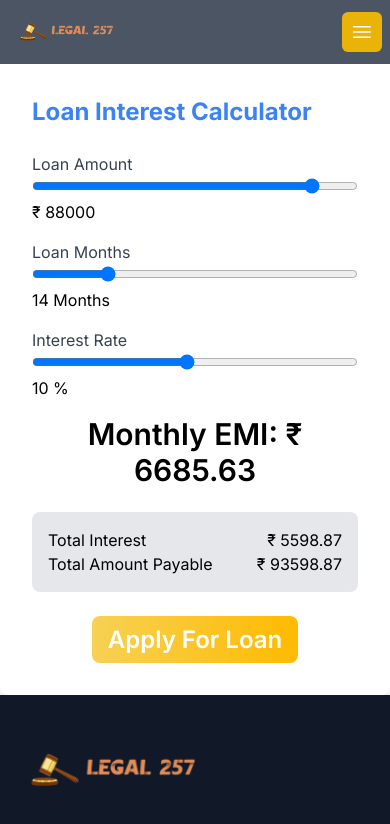
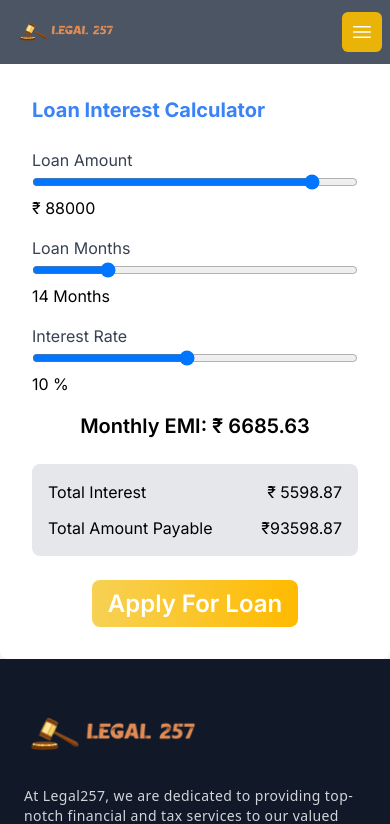
Before and after one commit to niks-nikhil-anand/finance_web_app, a Next.js app: page /calculator in a window 390 px wide. Shown: the top 824 px of the page. Built offline with nearby package versions, Linux system fonts and the light colour scheme.

Commit message:
Modified calculator

```diff
--- a/src/app/calculator/page.jsx
+++ b/src/app/calculator/page.jsx
@@ -24,7 +24,7 @@ const LoanCalculator = () => {
       <motion.h2
         initial={{ opacity: 0 }}
         animate={{ opacity: 1 }}
-        className="text-2xl font-bold text-blue-500 mb-6"
+        className="text-xl md:text-2xl font-bold text-blue-500 mb-6"
       >
         Loan Interest Calculator
       </motion.h2>
@@ -69,7 +69,7 @@ const LoanCalculator = () => {
           initial={{ scale: 0 }}
           animate={{ scale: 1 }}
           transition={{ duration: 0.5 }}
-          className="text-3xl font-semibold"
+          className="text-xl md:text-2xl font-semibold"
         >
           Monthly EMI: ₹ {emi.toFixed(2)}
         </motion.div>
@@ -83,9 +83,9 @@ const LoanCalculator = () => {
           <span>Total Interest</span>
           <span>₹ {totalInterest.toFixed(2)}</span>
         </div>
-        <div className="flex justify-between">
-          <span>Total Amount Payable</span>
-          <span>₹ {totalAmount.toFixed(2)}</span>
+        <div className="flex justify-between items-center mt-3">
+          <span className=''>Total Amount Payable</span>
+          <span>₹{totalAmount.toFixed(2)}</span>
         </div>
       </motion.div>
       <div className="mt-6 text-center">
--- a/src/component/Homepage/AllBanks.jsx
+++ b/src/component/Homepage/AllBanks.jsx
@@ -252,7 +252,7 @@ const AllBanks = () => {
         <div className='flex flex-col justify-center items-center bg-gray-300 py-[3rem]'>
             <Container>
             <div className='flex justify-center items-center'>
-                <h1 className='text-2xl md:text-3xl font-bold sm:text-4xl '>BANKS & CHANNEL PARTNER NETWORK</h1>
+                <h1 className='text-xl md:text-3xl font-bold sm:text-4xl text-center '>BANKS & NBFS CHANNEL PARTNER NETWORK</h1>
             </div>
             <div className='flex mt-[2rem]'>
                 <div className='flex flex-wrap gap-[2rem]  justify-center '>
```
